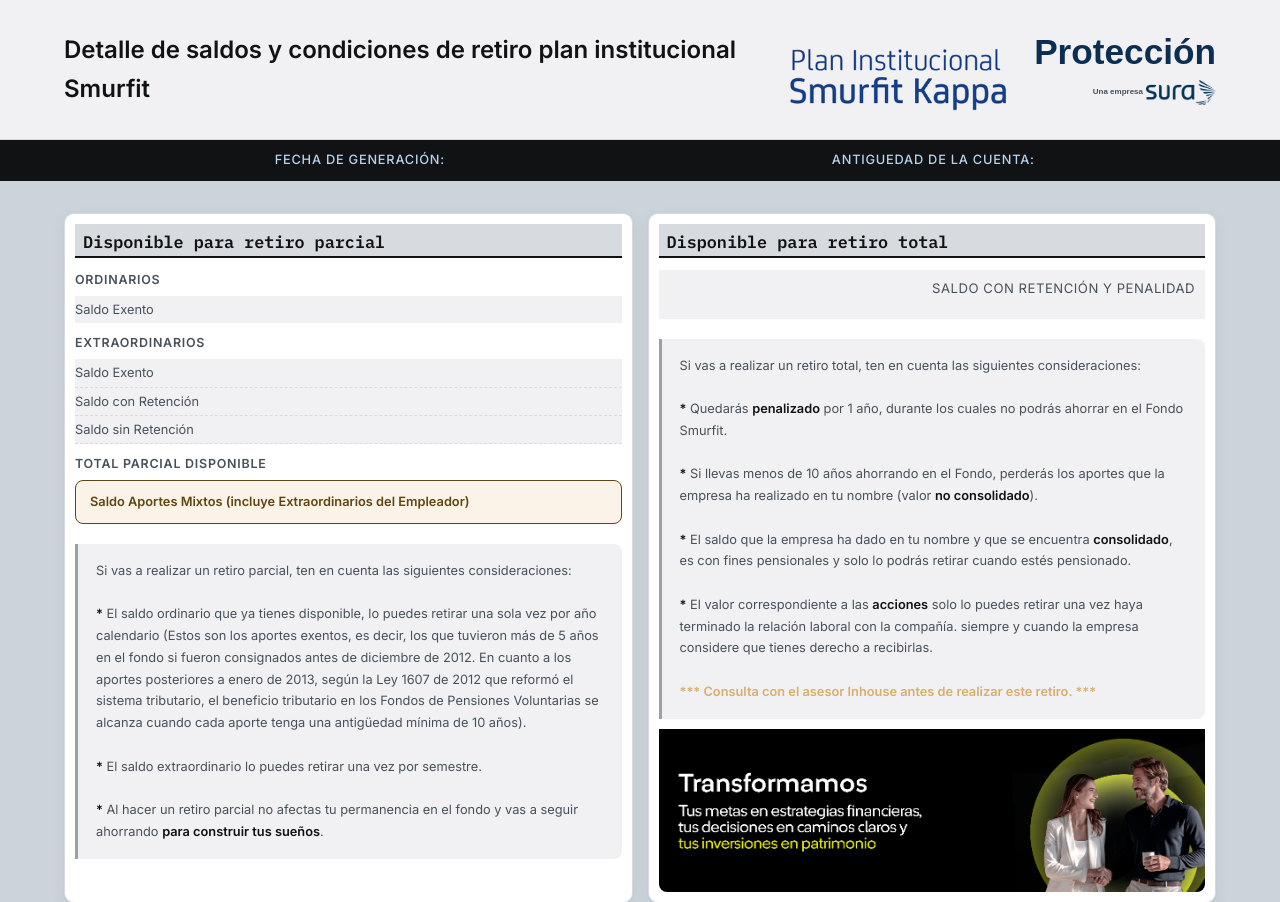
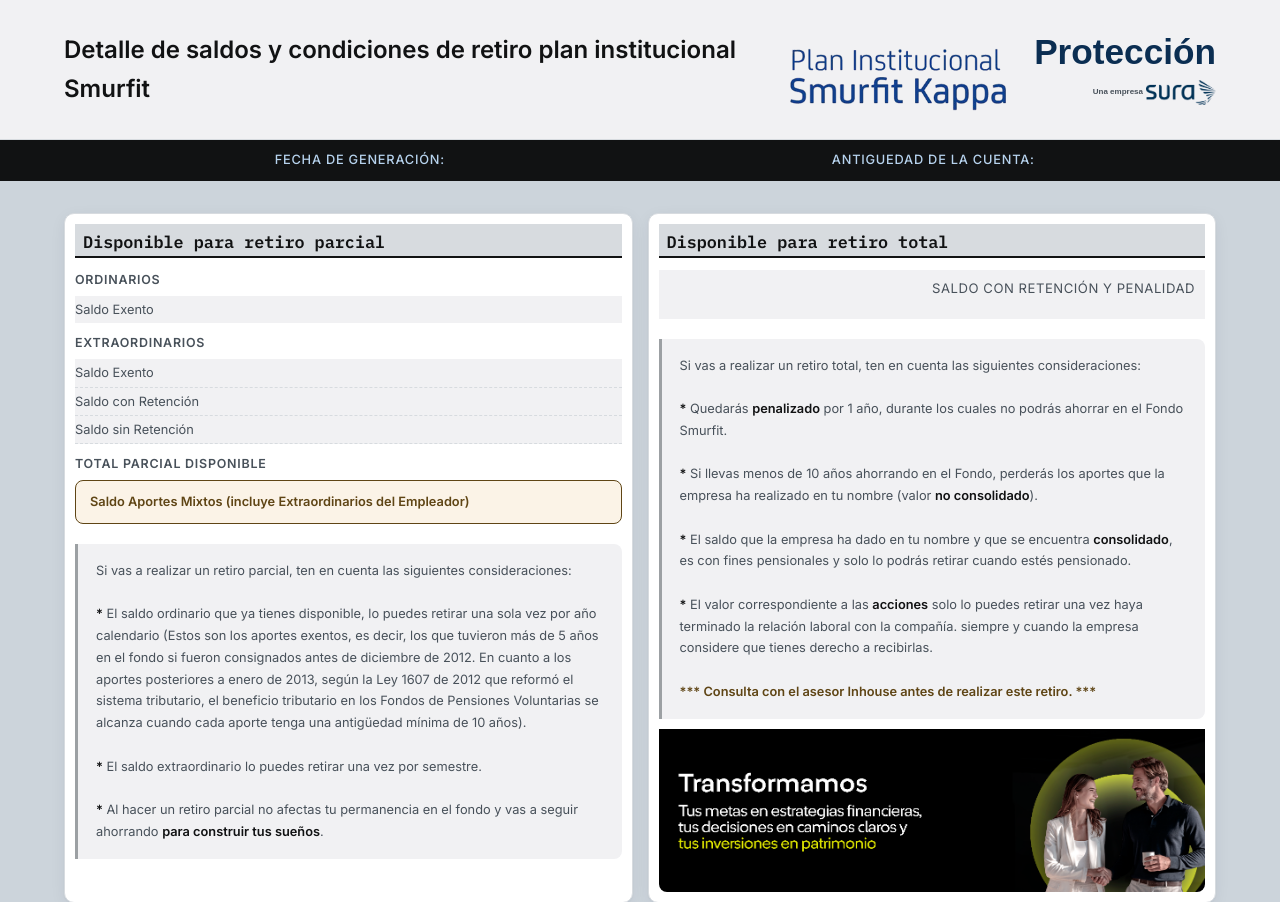
Before and after one commit to Hyoga1023/New_Simulador_Smurfit, a plain HTML site: page index.html in a window 1280 px wide. Shown: the top 902 px of the page. Drawn offline with nearby package versions, Linux system fonts and the light colour scheme; a script that the page names is missing; a web font is replaced by a local one.

Commit message:
modifica color de sugerencia

```diff
--- a/index.html
+++ b/index.html
@@ -155,7 +155,7 @@
 
                     <br><br>
 
-                    <strong style="color: var(--amber)">
+                    <strong style="color: var(--amber2)">
                         *** Consulta con el asesor Inhouse antes de realizar este retiro. ***
                     </strong>
 
```
